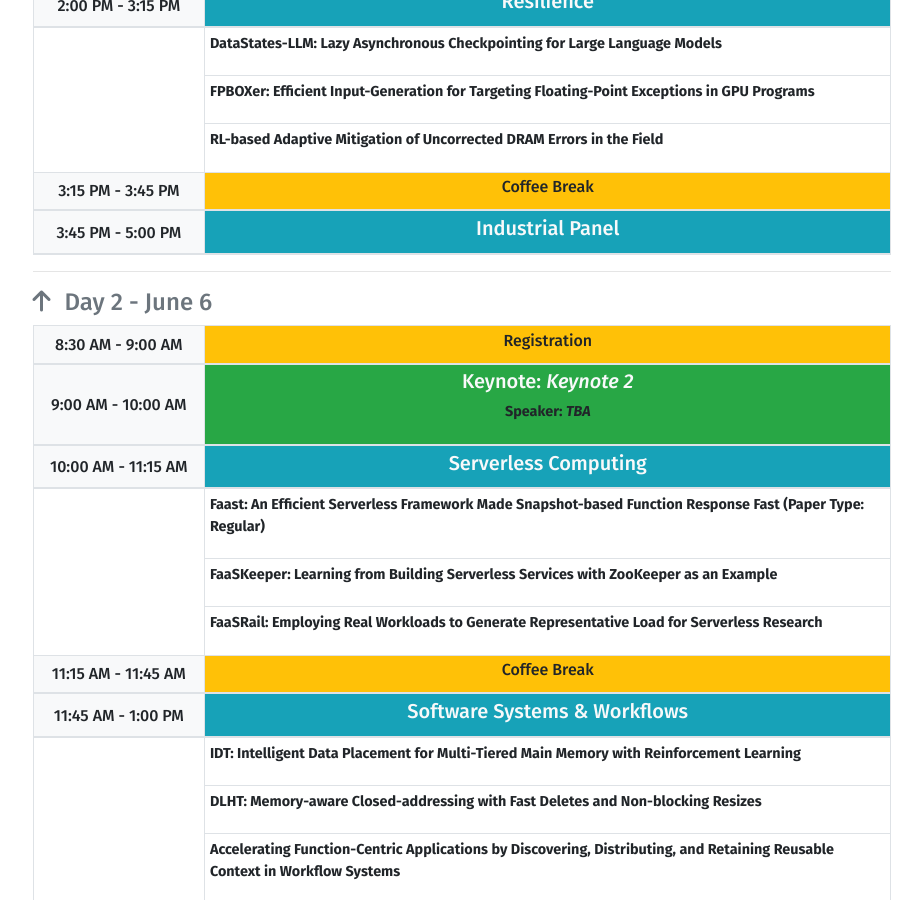
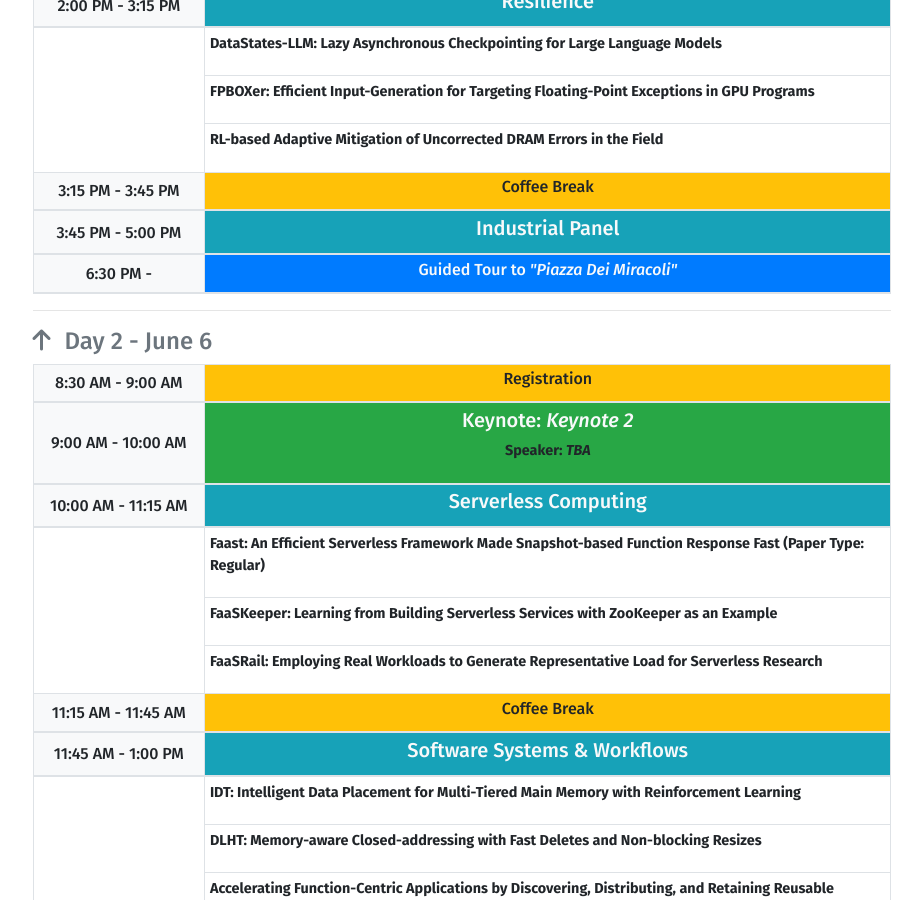
Before and after one commit to jacopo-massa/hpdc24-site, a Jekyll site: the page built from program.html, in a window 1280 px wide and 900 px high, scrolled down 1075 px. Shown: the whole window, without its empty margins (178-1100 px from the left). Built offline with Jekyll 4.4.1, drawn with Linux system fonts in a browser that asks for light colours.

Commit message:
Add Piazza Dei Miracoli tour to the program

```diff
--- a/_data/program.yml
+++ b/_data/program.yml
@@ -4,18 +4,6 @@ online:
   url:
 
 schedule:
-  # - date: "2024-06-03"
-  #   dateReadable: June 3
-  #   timeslots:
-  #     - startTime: ""
-  #       endTime: ""
-  #       title: "Workshops & Tutorials"
-  #       chair: ""
-
-  # - date: "2024-06-04"
-  #   dateReadable: June 4
-  #   timeslots:
-
   - date: "2024-06-05"
     dateReadable: June 5
     timeslots:
@@ -80,6 +68,11 @@ schedule:
       - startTime: "3:45 PM"
         endTime: "5:00 PM"
         title: "Industrial Panel"
+
+      - startTime: "6:30 PM"
+        endTime: ""
+        title: 'Guided Tour to <i>"Piazza Dei Miracoli"</i>'
+        type: social
 
   - date: "2024-06-06"
     dateReadable: June 6
--- a/program.html
+++ b/program.html
@@ -81,13 +81,18 @@ slide_id: 4
                             <p>Speaker: <i>{{timeslot.speaker}}</i></p>
                             {% endif %}
                         </th>
+                        {% elsif timeslot.type == "social" %}
+                        <th class="bg-primary text-center">
+                            <h6 class="text-light">{{timeslot.title}}</h6>
+                        </th>
                         {% else %}
                         <th class="bg-info text-center">
                             <h5 class="text-light text-center">{{timeslot.title}}</h5>
                             {% if timeslot.chair %}
                             <p>Session chair: <i>{{timeslot.chair}}</i></p>
                             {% endif %}
-                            {% endif %}
+                        </th>
+                        {% endif %}
                     </tr>
                 </thead>
                 {% if timeslot.events %}
```
